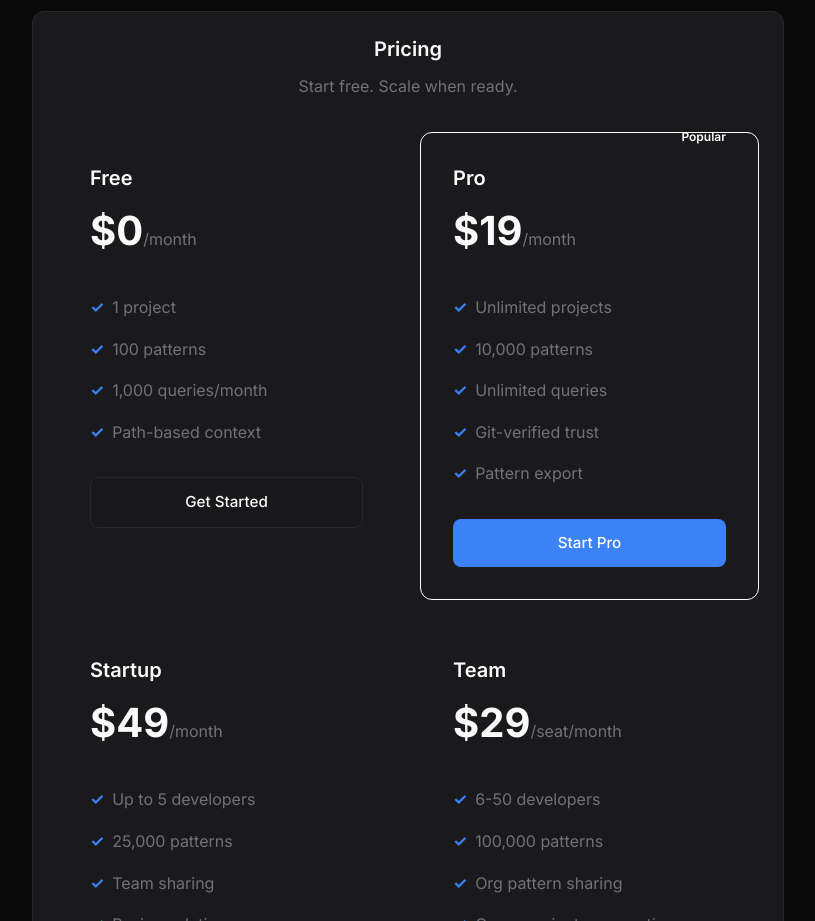
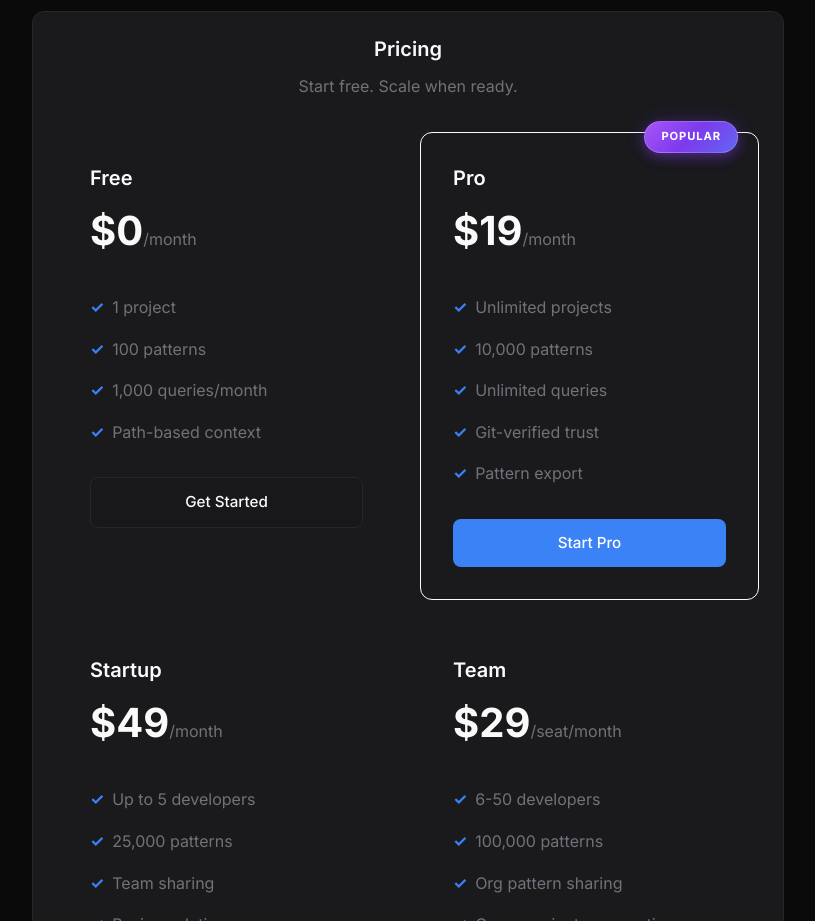
Before and after one commit to Spilno-me/ceda, a website: page public/index.html in a window 1280 px wide. Shown: the part 1600-2521 px from the top of the page, without its empty margins (232-1047 px from the left). Drawn offline with Linux system fonts and the light colour scheme.

Commit message:
Make pricing badge more premium with gradient and glow
Co-Authored-By: Claude Opus 4.5 <noreply@anthropic.com>

```diff
--- a/public/styles.css
+++ b/public/styles.css
@@ -968,14 +968,18 @@ code {
 
 .pricing-badge {
     position: absolute;
-    top: -10px;
+    top: -12px;
     right: 20px;
-    background: var(--accent);
+    background: linear-gradient(135deg, #a855f7 0%, #7c3aed 50%, #6366f1 100%);
     color: white;
-    padding: 0.25rem 0.75rem;
-    border-radius: 4px;
-    font-size: 0.75rem;
-    font-weight: 600;
+    padding: 0.375rem 1rem;
+    border-radius: 20px;
+    font-size: 0.7rem;
+    font-weight: 700;
+    letter-spacing: 0.08em;
+    text-transform: uppercase;
+    box-shadow: 0 4px 12px rgba(124, 58, 237, 0.4), 0 0 20px rgba(124, 58, 237, 0.2);
+    border: 1px solid rgba(255, 255, 255, 0.2);
 }
 
 .pricing-header {
```
